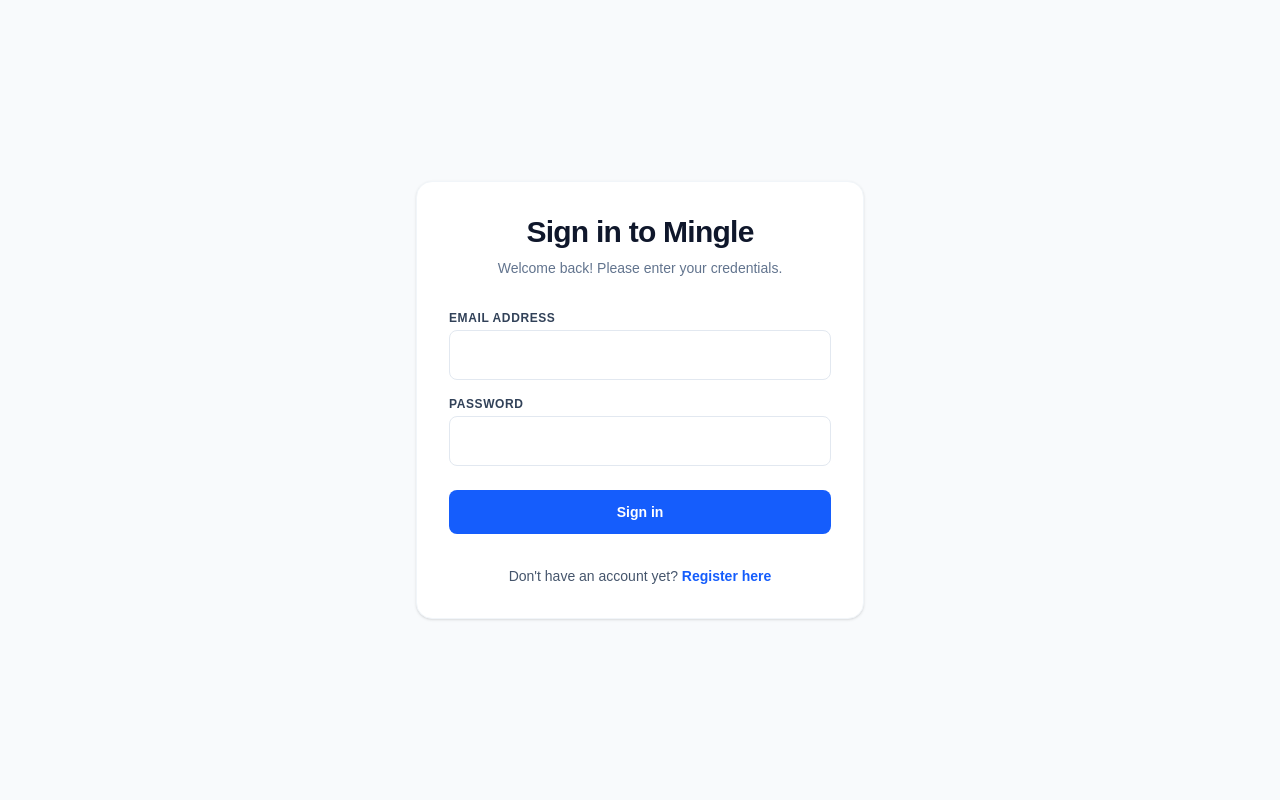
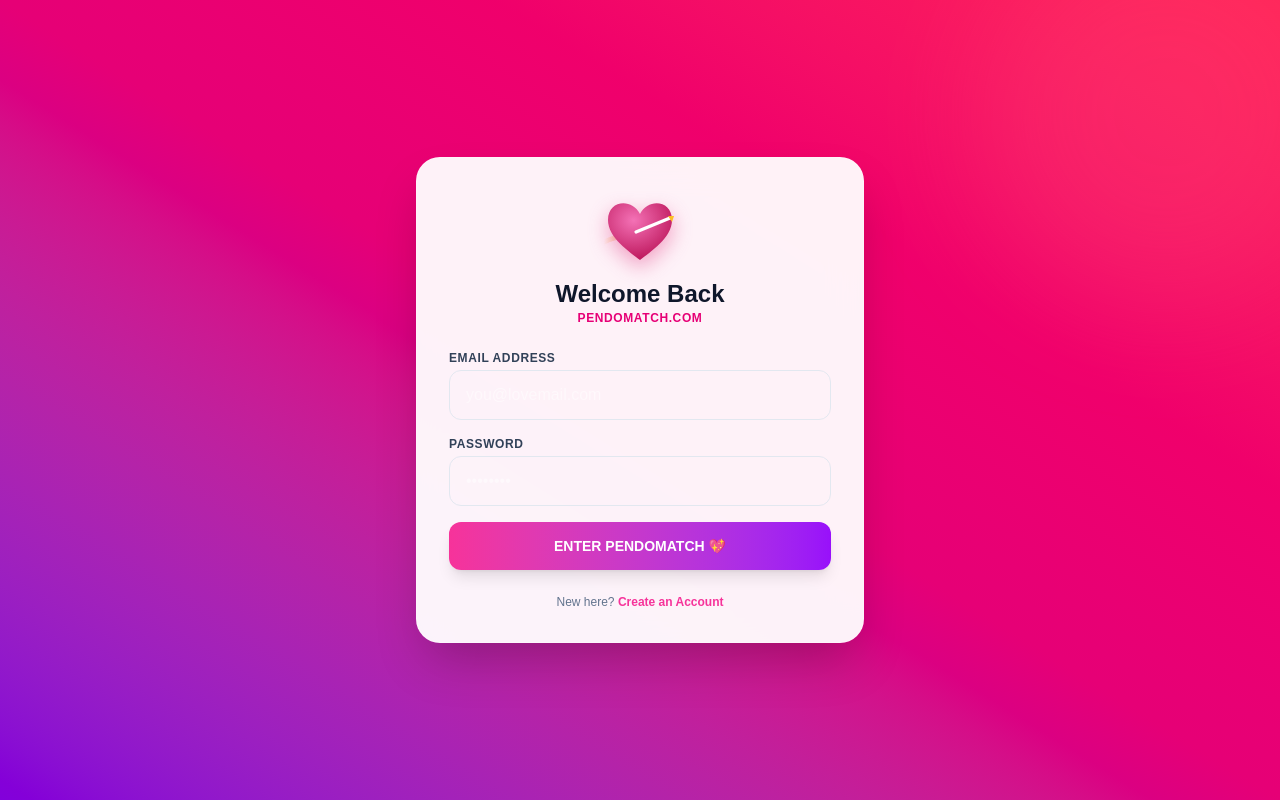
Before and after one commit to kinotifriday-bot/pendomatch, a Next.js app: page /login in a window 1280 px wide. Built offline with nearby package versions, Linux system fonts and the light colour scheme; no server answers.

Commit message:
brand: customize application branding shell to PendoMatch with 3D SVG identity logo

```diff
--- a/src/app/login/page.js
+++ b/src/app/login/page.js
@@ -1,6 +1,6 @@
 "use client";
 import { useState } from "react";
-import { auth } from "../firebase"; // Reaches out to src/app/firebase.js
+import { auth } from "../firebase";
 import { signInWithEmailAndPassword } from "firebase/auth";
 import { useRouter } from "next/navigation";
 import Link from "next/link";
@@ -19,50 +19,54 @@
 
     try {
       await signInWithEmailAndPassword(auth, email, password);
-      // Once logged in, smoothly transition them into the workspace dashboard
       router.push("/dashboard");
     } catch (err) {
-      // Humanizing raw Firebase Auth system errors
-      switch (err.code) {
-        case "auth/invalid-credential":
-        case "auth/user-not-found":
-        case "auth/wrong-password":
-          setError("Invalid email or password combination.");
-          break;
-        case "auth/too-many-requests":
-          setError("This account has been temporarily locked due to too many failed attempts. Try again later.");
-          break;
-        default:
-          setError("Failed to sign in. Please verify your details and try again.");
-      }
+      setError("Credentials don't match our database records.");
     } finally {
       setIsLoading(false);
     }
   };
 
   return (
-    <div className="min-h-screen flex items-center justify-center bg-slate-50 px-4">
-      <div className="w-full max-w-md space-y-8 bg-white p-8 rounded-2xl shadow-sm border border-slate-100">
+    <div className="min-h-screen flex items-center justify-center bg-gradient-to-tr from-purple-700 via-pink-600 to-rose-500 px-4 relative overflow-hidden">
+      <div className="absolute w-96 h-96 bg-rose-400 rounded-full blur-3xl opacity-20 -top-20 -right-20" />
 
-        {/* Branding/Header */}
-        <div className="text-center">
-          <h2 className="text-3xl font-bold tracking-tight text-slate-900">Sign in to Mingle</h2>
-          <p className="mt-2 text-sm text-slate-500">Welcome back! Please enter your credentials.</p>
+      <div className="w-full max-w-md space-y-6 bg-white/95 backdrop-blur-lg p-8 rounded-3xl shadow-2xl border border-white/20 relative z-10">
+
+        <div className="flex flex-col items-center justify-center text-center">
+          {/* Linked 3D Logo Layout */}
+          <div className="w-20 h-20 filter drop-shadow-[0_8px_10px_rgba(219,39,119,0.4)]">
+            <svg viewBox="0 0 200 200" fill="none" xmlns="http://www.w3.org/2000/svg" className="w-full h-full">
+              <defs>
+                <radialGradient id="loginHeart" cx="40%" cy="30%" r="70%">
+                  <stop offset="0%" stopColor="#f472b6" />
+                  <stop offset="100%" stopColor="#be185d" />
+                </radialGradient>
+                <linearGradient id="flame" x1="0%" y1="50%" x2="100%" y2="50%">
+                  <stop offset="0%" stopColor="#f59e0b" stopOpacity="0" />
+                  <stop offset="100%" stopColor="#d946ef" />
+                </linearGradient>
+              </defs>
+              <path d="M 10,130 C 40,115 70,110 95,105" stroke="url(#flame)" strokeWidth="12" strokeLinecap="round" />
+              <path d="M 100,60 C 80,20 20,25 20,75 C 20,120 75,155 100,175 C 125,155 180,120 180,75 C 180,25 120,20 100,60 Z" fill="url(#loginHeart)" />
+              <path d="M 90,105 L 175,70" stroke="#ffffff" strokeWidth="8" strokeLinecap="round" />
+              <path d="M 170,65 L 185,65 L 180,80 Z" fill="#fbbf24" />
+            </svg>
           </div>
 
-        {/* Error Alert Box */}
+          <h2 className="text-2xl font-black text-slate-900 mt-2">Welcome Back</h2>
+          <p className="text-xs font-semibold text-pink-600 tracking-wider uppercase">PendoMatch.com</p>
+        </div>
+
         {error && (
-          <div className="bg-red-50 border-l-4 border-red-500 p-4 rounded-r-md text-sm text-red-700 animate-fade-in">
-            <p className="font-medium">Authentication Error</p>
+          <div className="bg-rose-50 border-l-4 border-rose-500 p-3 rounded-r-xl text-xs text-rose-700">
             <p>{error}</p>
           </div>
         )}
 
-        {/* Login Form */}
-        <form className="mt-8 space-y-6" onSubmit={handleLogin}>
-          <div className="space-y-4">
+        <form className="space-y-4" onSubmit={handleLogin}>
           <div>
-              <label className="block text-xs font-semibold text-slate-700 uppercase tracking-wider mb-1">
+            <label className="block text-xs font-bold text-slate-700 uppercase tracking-wider mb-1">
               Email Address
             </label>
             <input
@@ -71,12 +75,13 @@
               disabled={isLoading}
               value={email}
               onChange={(e) => setEmail(e.target.value)}
-                className="w-full px-4 py-3 border border-slate-200 rounded-lg focus:ring-2 focus:ring-blue-500 focus:border-blue-500 outline-none transition disabled:bg-slate-50 disabled:text-slate-400"
-                placeholder="name@example.com"
+              className="w-full px-4 py-3 border border-slate-200 rounded-xl focus:ring-2 focus:ring-pink-500 outline-none transition"
+              placeholder="you@lovemail.com"
             />
           </div>
+
           <div>
-              <label className="block text-xs font-semibold text-slate-700 uppercase tracking-wider mb-1">
+            <label className="block text-xs font-bold text-slate-700 uppercase tracking-wider mb-1">
               Password
             </label>
             <input
@@ -85,42 +90,26 @@
               disabled={isLoading}
               value={password}
               onChange={(e) => setPassword(e.target.value)}
-                className="w-full px-4 py-3 border border-slate-200 rounded-lg focus:ring-2 focus:ring-blue-500 focus:border-blue-500 outline-none transition disabled:bg-slate-50 disabled:text-slate-400"
+              className="w-full px-4 py-3 border border-slate-200 rounded-xl focus:ring-2 focus:ring-pink-500 outline-none transition"
               placeholder="••••••••"
             />
           </div>
-          </div>
 
-          {/* Action Trigger Button */}
-          <div>
           <button
             type="submit"
             disabled={isLoading}
-              className="group relative flex w-full justify-center rounded-lg bg-blue-600 px-4 py-3 text-sm font-semibold text-white hover:bg-blue-700 focus:outline-none focus:ring-2 focus:ring-blue-500 focus:ring-offset-2 transition disabled:bg-blue-400 disabled:cursor-not-allowed items-center gap-2"
+            className="w-full bg-gradient-to-r from-pink-500 to-purple-600 hover:opacity-95 text-white font-extrabold py-3.5 px-4 rounded-xl shadow-lg transition text-sm"
           >
-              {isLoading ? (
-                <>
-                  <svg className="animate-spin h-5 w-5 text-white" fill="none" viewBox="0 0 24 24">
-                    <circle className="opacity-25" cx="12" cy="12" r="10" stroke="currentColor" strokeWidth="4" />
-                    <path className="opacity-75" fill="currentColor" d="M4 12a8 8 0 018-8V0C5.373 0 0 5.373 0 12h4zm2 5.291A7.962 7.962 0 014 12H0c0 3.042 1.135 5.824 3 7.938l3-2.647z" />
-                  </svg>
-                  Authenticating...
-                </>
-              ) : (
-                "Sign in"
-              )}
+            {isLoading ? "Signing in..." : "ENTER PENDOMATCH 💖"}
           </button>
-          </div>
         </form>
 
-        {/* Footer Navigation Switch */}
-        <p className="text-center text-sm text-slate-600">
-          Don't have an account yet?{" "}
-          <Link href="/" className="font-semibold text-blue-600 hover:text-blue-500 transition">
-            Register here
+        <p className="text-center text-xs text-slate-500">
+          New here?{" "}
+          <Link href="/" className="font-bold text-pink-500 hover:text-purple-600 transition">
+            Create an Account
           </Link>
         </p>
-
       </div>
     </div>
   );
--- a/src/app/page.js
+++ b/src/app/page.js
@@ -1,6 +1,6 @@
 "use client";
 import { useState } from "react";
-import { auth } from "./firebase"; // Inside the same app folder
+import { auth } from "./firebase";
 import { createUserWithEmailAndPassword } from "firebase/auth";
 import { useRouter } from "next/navigation";
 import Link from "next/link";
@@ -23,16 +23,13 @@
     } catch (err) {
       switch (err.code) {
         case "auth/email-already-in-use":
-          setError("This email address is already registered.");
-          break;
-        case "auth/invalid-email":
-          setError("Please enter a valid email address.");
+          setError("This email is already on our love radar! Try logging in.");
           break;
         case "auth/weak-password":
-          setError("Password should be at least 6 characters long.");
+          setError("Make your password a bit stronger (at least 6 characters).");
           break;
         default:
-          setError("An unexpected error occurred. Please try again.");
+          setError("The sparks missed this time. Please check your inputs and try again.");
       }
     } finally {
       setIsLoading(false);
@@ -40,25 +37,80 @@
   };
 
   return (
-    <div className="min-h-screen flex items-center justify-center bg-slate-50 px-4">
-      <div className="w-full max-w-md space-y-8 bg-white p-8 rounded-2xl shadow-sm border border-slate-100">
+    <div className="min-h-screen flex items-center justify-center bg-gradient-to-tr from-rose-600 via-pink-500 to-orange-400 px-4 relative overflow-hidden">
 
-        <div className="text-center">
-          <h2 className="text-3xl font-bold tracking-tight text-slate-900">Create your account</h2>
-          <p className="mt-2 text-sm text-slate-500">Welcome to Mingle. Let's get you set up.</p>
+      {/* Decorative blurred backdrops for luxury aesthetic */}
+      <div className="absolute w-96 h-96 bg-purple-400 rounded-full blur-3xl opacity-30 -top-20 -left-20" />
+      <div className="absolute w-96 h-96 bg-amber-300 rounded-full blur-3xl opacity-30 -bottom-20 -right-20" />
+
+      <div className="w-full max-w-md space-y-6 bg-white/95 backdrop-blur-lg p-8 rounded-3xl shadow-2xl border border-white/40 relative z-10">
+
+        {/* Dynamic 3D Flaming Arrow Heart Logo Component */}
+        <div className="flex flex-col items-center justify-center text-center">
+          <div className="relative w-28 h-28 filter drop-shadow-[0_10px_15px_rgba(244,63,94,0.4)] animate-pulse">
+            <svg viewBox="0 0 200 200" fill="none" xmlns="http://www.w3.org/2000/svg" className="w-full h-full">
+              <defs>
+                {/* 3D Heart Metallic Gradient */}
+                <radialGradient id="3dHeart" cx="40%" cy="30%" r="70%">
+                  <stop offset="0%" stopColor="#ff758c" />
+                  <stop offset="50%" stopColor="#ff7eb3" />
+                  <stop offset="85%" stopColor="#e11d48" />
+                  <stop offset="100%" stopColor="#9f1239" />
+                </radialGradient>
+                {/* Arrow Flame Gradient */}
+                <linearGradient id="flameGrad" x1="0%" y1="50%" x2="100%" y2="50%">
+                  <stop offset="0%" stopColor="#f59e0b" stopOpacity="0" />
+                  <stop offset="40%" stopColor="#ef4444" />
+                  <stop offset="80%" stopColor="#f59e0b" />
+                  <stop offset="100%" stopColor="#facc15" />
+                </linearGradient>
+                {/* Shadow for depth overlay */}
+                <filter id="shadow" x="-10%" y="-10%" width="130%" height="130%">
+                  <feDropShadow dx="2" dy="5" stdDeviation="4" floodColor="#4c0519" floodOpacity="0.4"/>
+                </filter>
+              </defs>
+
+              {/* Behind-Heart Flame Trail */}
+              <path d="M 10,130 C 40,115 70,110 95,105" stroke="url(#flameGrad)" strokeWidth="12" strokeLinecap="round" />
+              <path d="M 5,125 C 35,120 65,112 90,108" stroke="#facc15" strokeWidth="4" strokeLinecap="round" opacity="0.8" />
+
+              {/* The 3D Master Heart Body */}
+              <path d="M 100,60 C 80,20 20,25 20,75 C 20,120 75,155 100,175 C 125,155 180,120 180,75 C 180,25 120,20 100,60 Z" fill="url(#3dHeart)" filter="url(#shadow)" />
+
+              {/* Glowing Arrow Shaft Piercing Outward */}
+              <path d="M 90,105 L 175,70" stroke="#f8fafc" strokeWidth="8" strokeLinecap="round" filter="url(#shadow)" />
+              <path d="M 105,100 L 165,75" stroke="#cbd5e1" strokeWidth="3" strokeLinecap="round" />
+
+              {/* Arrow Golden Tip */}
+              <path d="M 170,65 L 185,65 L 180,80 Z" fill="#fbbf24" stroke="#f59e0b" strokeWidth="2" strokeJoin="round" />
+
+              {/* Foreground Flaming Aura/Sparkle on impact */}
+              <circle cx="95" cy="103" r="7" fill="#ffff00" className="animate-ping" />
+              <circle cx="95" cy="103" r="4" fill="#ffffff" />
+            </svg>
           </div>
 
+          <h2 className="text-3xl font-black tracking-tight text-transparent bg-clip-text bg-gradient-to-r from-rose-600 via-pink-500 to-orange-500 mt-2">
+            PendoMatch
+          </h2>
+          <p className="text-xs font-semibold uppercase tracking-widest text-orange-500 mt-0.5">
+            PendoMatch.com
+          </p>
+          <p className="mt-1 text-sm font-medium text-slate-500">Ignite your true connection</p>
+        </div>
+
+        {/* Messaging Box */}
         {error && (
-          <div className="bg-red-50 border-l-4 border-red-500 p-4 rounded-r-md text-sm text-red-700">
-            <p className="font-medium">Registration Failed</p>
+          <div className="bg-rose-50 border-l-4 border-rose-500 p-4 rounded-xl text-xs font-medium text-rose-700 animate-bounce">
+            <p className="font-bold">Matchmaker Note 💌</p>
             <p>{error}</p>
           </div>
         )}
 
-        <form className="mt-8 space-y-6" onSubmit={handleSignup}>
-          <div className="space-y-4">
+        {/* Input Form Fields */}
+        <form className="space-y-4" onSubmit={handleSignup}>
           <div>
-              <label className="block text-xs font-semibold text-slate-700 uppercase tracking-wider mb-1">
+            <label className="block text-xs font-bold text-rose-600 uppercase tracking-wider mb-1">
               Email Address
             </label>
             <input
@@ -67,13 +119,14 @@
               disabled={isLoading}
               value={email}
               onChange={(e) => setEmail(e.target.value)}
-                className="w-full px-4 py-3 border border-slate-200 rounded-lg focus:ring-2 focus:ring-blue-500 focus:border-blue-500 outline-none transition disabled:bg-slate-50"
-                placeholder="name@example.com"
+              className="w-full px-4 py-3 border border-pink-200 rounded-xl focus:ring-2 focus:ring-rose-400 outline-none transition bg-white"
+              placeholder="you@lovemail.com"
             />
           </div>
+
           <div>
-              <label className="block text-xs font-semibold text-slate-700 uppercase tracking-wider mb-1">
-                Password
+            <label className="block text-xs font-bold text-rose-600 uppercase tracking-wider mb-1">
+              Choose Password
             </label>
             <input
               type="password"
@@ -81,30 +134,26 @@
               disabled={isLoading}
               value={password}
               onChange={(e) => setPassword(e.target.value)}
-                className="w-full px-4 py-3 border border-slate-200 rounded-lg focus:ring-2 focus:ring-blue-500 focus:border-blue-500 outline-none transition disabled:bg-slate-50"
+              className="w-full px-4 py-3 border border-pink-200 rounded-xl focus:ring-2 focus:ring-rose-400 outline-none transition bg-white"
               placeholder="••••••••"
             />
           </div>
-          </div>
 
-          <div>
           <button
             type="submit"
             disabled={isLoading}
-              className="group relative flex w-full justify-center rounded-lg bg-blue-600 px-4 py-3 text-sm font-semibold text-white hover:bg-blue-700 focus:outline-none focus:ring-2 focus:ring-blue-500 transition disabled:bg-blue-400 items-center gap-2"
+            className="w-full bg-gradient-to-r from-rose-500 via-pink-500 to-orange-500 hover:opacity-95 text-white font-extrabold py-3.5 px-4 rounded-xl shadow-lg transform active:scale-[0.98] transition-all flex items-center justify-center gap-2 text-sm tracking-wide"
           >
-              {isLoading ? "Creating account..." : "Sign up"}
+            {isLoading ? "Styling your profile..." : "FIND YOUR MATCH 🔥"}
           </button>
-          </div>
         </form>
 
-        <p className="text-center text-sm text-slate-600">
-          Already have an account?{" "}
-          <Link href="/login" className="font-semibold text-blue-600 hover:text-blue-500 transition">
-            Sign in
+        <p className="text-center text-xs text-slate-500">
+          Already a member?{" "}
+          <Link href="/login" className="font-bold text-rose-500 hover:text-orange-500 transition">
+            Sign In & Reconnect
           </Link>
         </p>
-
       </div>
     </div>
   );
```
Lines whose indentation alone changed are shown as unchanged.
